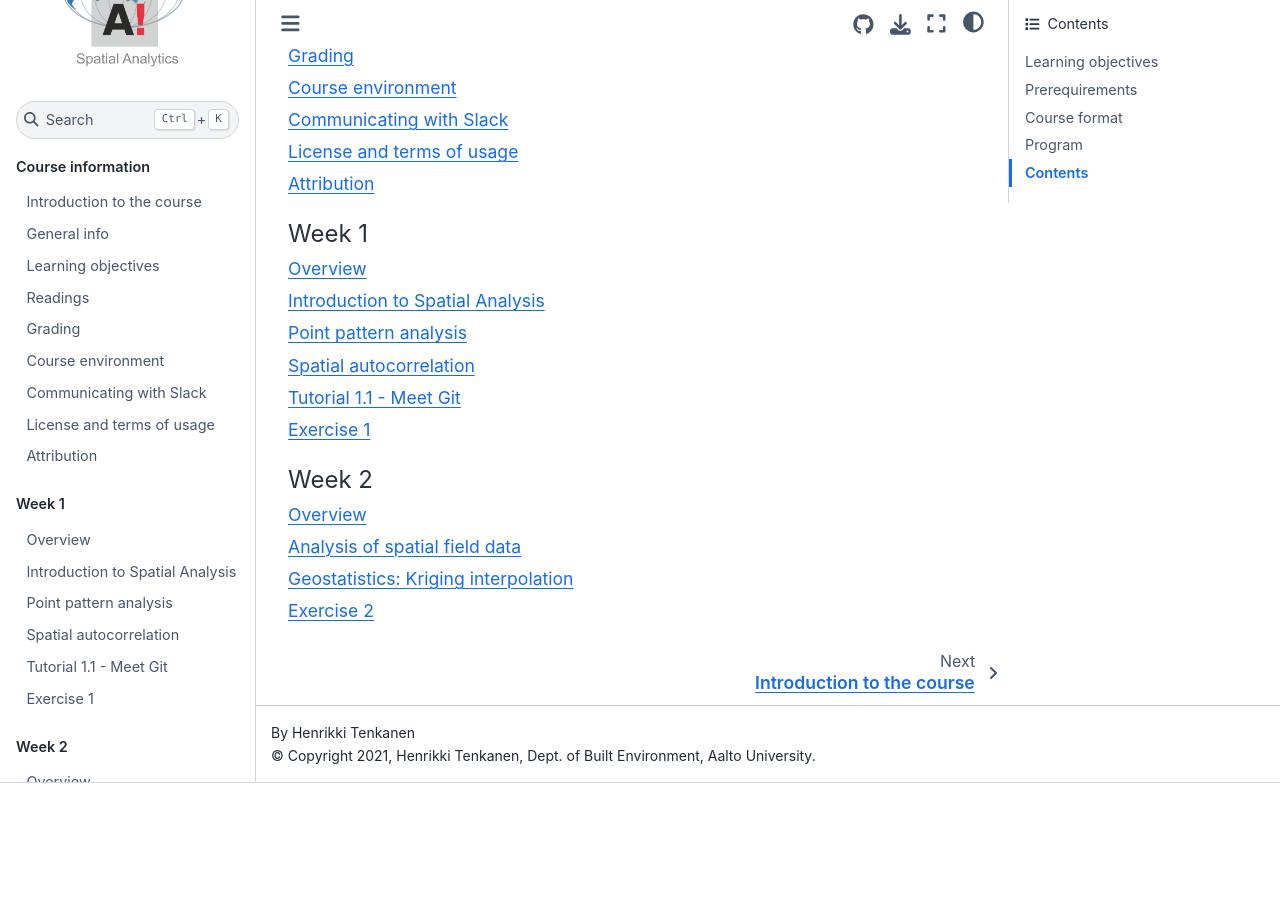
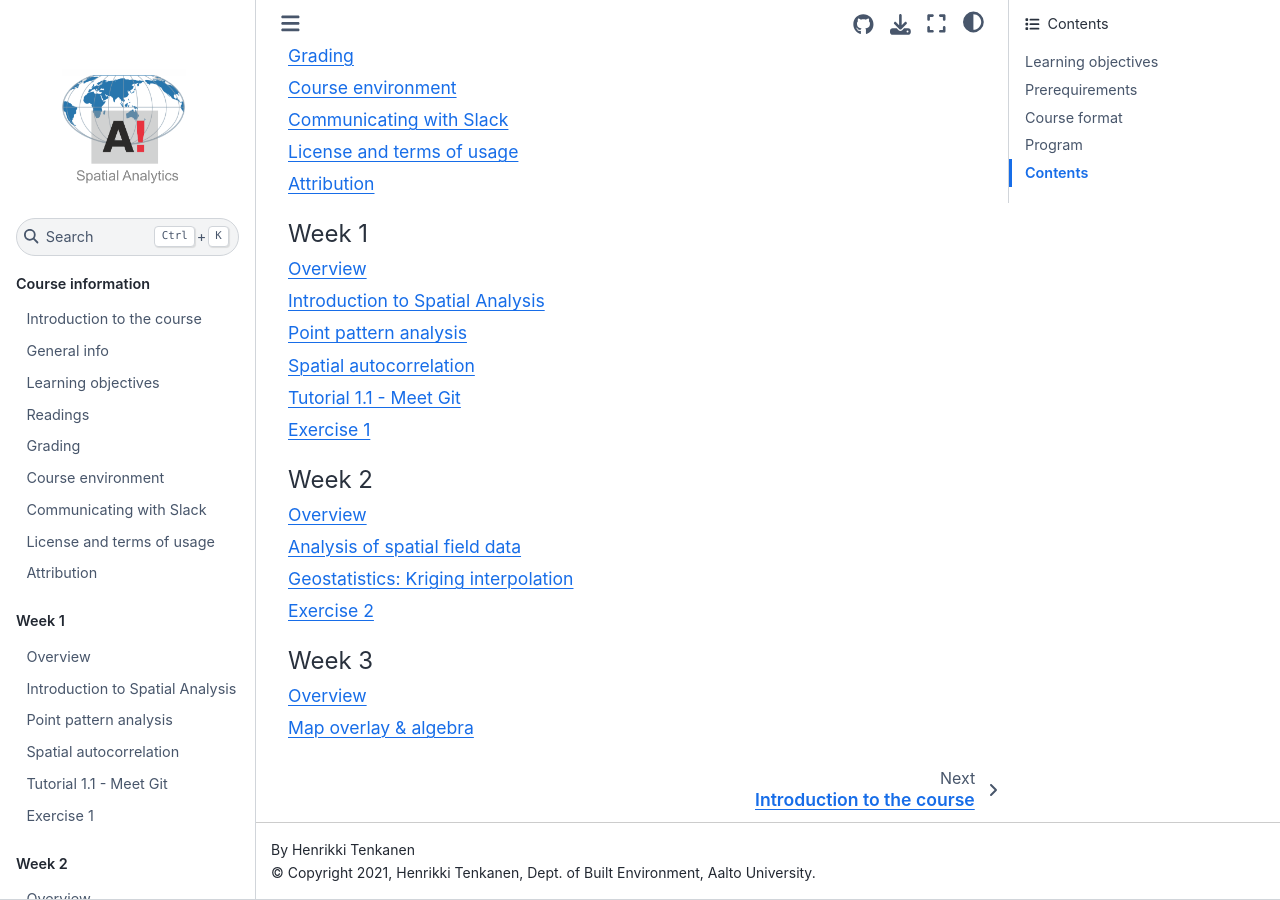
Before and after one commit to AaltoGIS/Spatial-Analytics, a Sphinx documentation site: the page built from source/index.rst, in a window 1280 px wide and 900 px high, scrolled down 3789 px. Built offline with Sphinx 7.4.7 and the Sphinx Book theme 1.1.4, drawn with Linux system fonts in a browser that asks for light colours; pages that are not in the unit, such as notebooks, are missing from menus; before the commit the page ends 4572 px from its top, so only the background shows below that.

Commit message:
Add Map overlay lesson

```diff
--- a/source/index.rst
+++ b/source/index.rst
@@ -163,3 +163,10 @@
     lessons/L2/analysis-of-spatial-field-data
     lessons/L2/geostatistics-kriging.rst
     lessons/L2/exercise-2
+
+.. toctree::
+    :maxdepth: 1
+    :caption: Week 3
+
+    lessons/L3/overview
+    lessons/L3/map-overlay
--- /dev/null
+++ b/source/lessons/L3/map-overlay.rst
@@ -0,0 +1,6 @@
+Map overlay & algebra
+=====================
+
+.. raw:: html
+
+    <iframe src="https://docs.google.com/presentation/d/e/2PACX-1vQTZnUNH0mqwc-SkplhbVRZEs6xI0d1EqPxn7rdqXL5ykLtt7ukxSvkU6mJpWXSeGAgOuK9tm7nsTRR/embed?start=false&loop=false&delayms=3000" frameborder="0" width="700" height="420" allowfullscreen="true" mozallowfullscreen="true" webkitallowfullscreen="true"></iframe>
```
Also changed, not shown: source/lessons/L3/overview.rst (added, +11 -0 lines).
